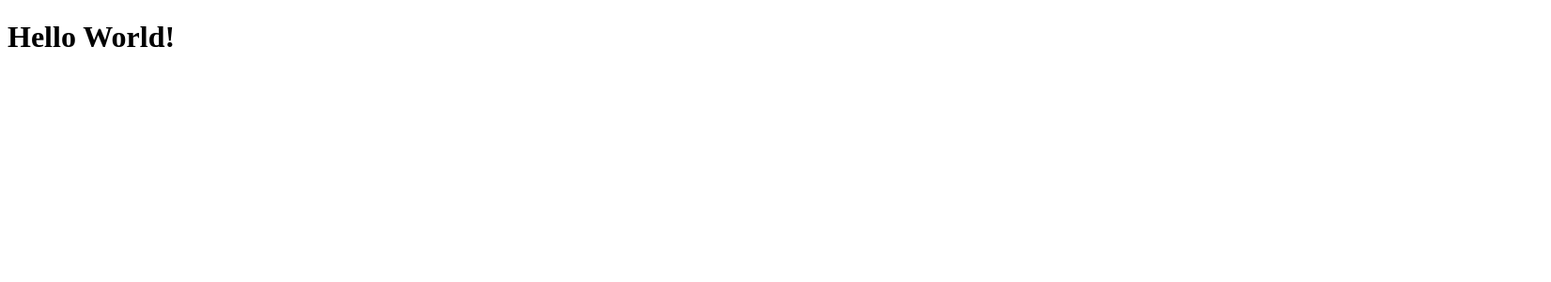
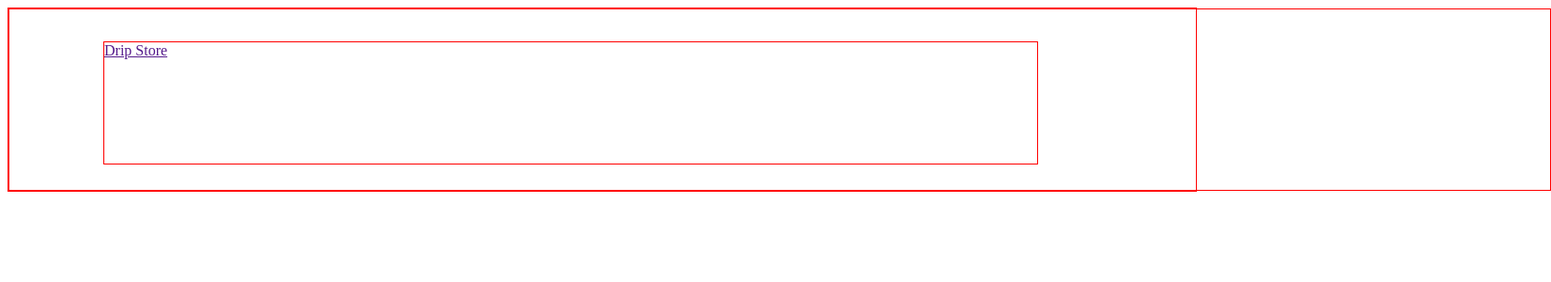
Before and after one commit to alexgeracaotech/clone-drip-store, a React app: page / in a window 1280 px wide. Shown: the top 300 px of the page at 94% size, 1651 px wide, since content can reach past the window. Built offline with nearby package versions, Linux system fonts and the light colour scheme; the HTML template or start-up script is replaced by a standard one.

Commit message:
header progress

```diff
--- a/index.css
+++ b/index.css
@@ -8,3 +8,11 @@ body {
   width: 100%;
   font-family: 'Inter', sans-serif;
 }
+
+li {
+  list-style-type: none;
+}
+
+a {
+  text-decoration: none;
+}
--- a/src/components/App.jsx
+++ b/src/components/App.jsx
@@ -1,6 +1,7 @@
+import { Home } from "../pages/Home";
 
 export const App = () => {
   return(
-    <h1>Hello World!</h1>
+    <Home/>
   );
 }
--- /dev/null
+++ b/src/components/Header/Header.css
@@ -0,0 +1,19 @@
+#header {
+  border: 1px solid red;
+  width: 100%;
+}
+
+#header .box-header {
+  border: 1px solid red;
+  width: 90rem;
+  height: 12rem;
+  margin: 0 auto;
+  padding: 0 6.250rem;
+}
+
+#header .box-header .box-header-children {
+  border: 1px solid red;
+  width: 62.063rem;
+  height: 8.063rem;
+  margin-top: 2.125rem;
+}
--- /dev/null
+++ b/src/components/Header/Header.jsx
@@ -0,0 +1,14 @@
+import { Logo } from '../Logo/Logo';
+import './Header.css';
+
+export const Header = () => {
+  return(
+    <header id="header">
+      <div className='box-header'>
+        <div className='box-header-children'>
+          <Logo/>
+        </div>
+      </div>
+    </header>
+  );
+}
--- /dev/null
+++ b/src/components/Logo/Logo.jsx
@@ -0,0 +1,9 @@
+
+export const Logo = () => {
+  return (
+    <a href="">
+      <img src="" />
+      <span>Drip Store</span>
+    </a>
+  );
+}
--- /dev/null
+++ b/src/pages/Home.jsx
@@ -0,0 +1,7 @@
+import { Header } from "../components/Header/Header";
+
+export const Home = () => {
+  return(
+    <Header/>
+  );
+}
```
Also changed, not shown: public/logo-white.svg (added), public/logo.svg (added), src/components/Logo/Logo.css (added).
